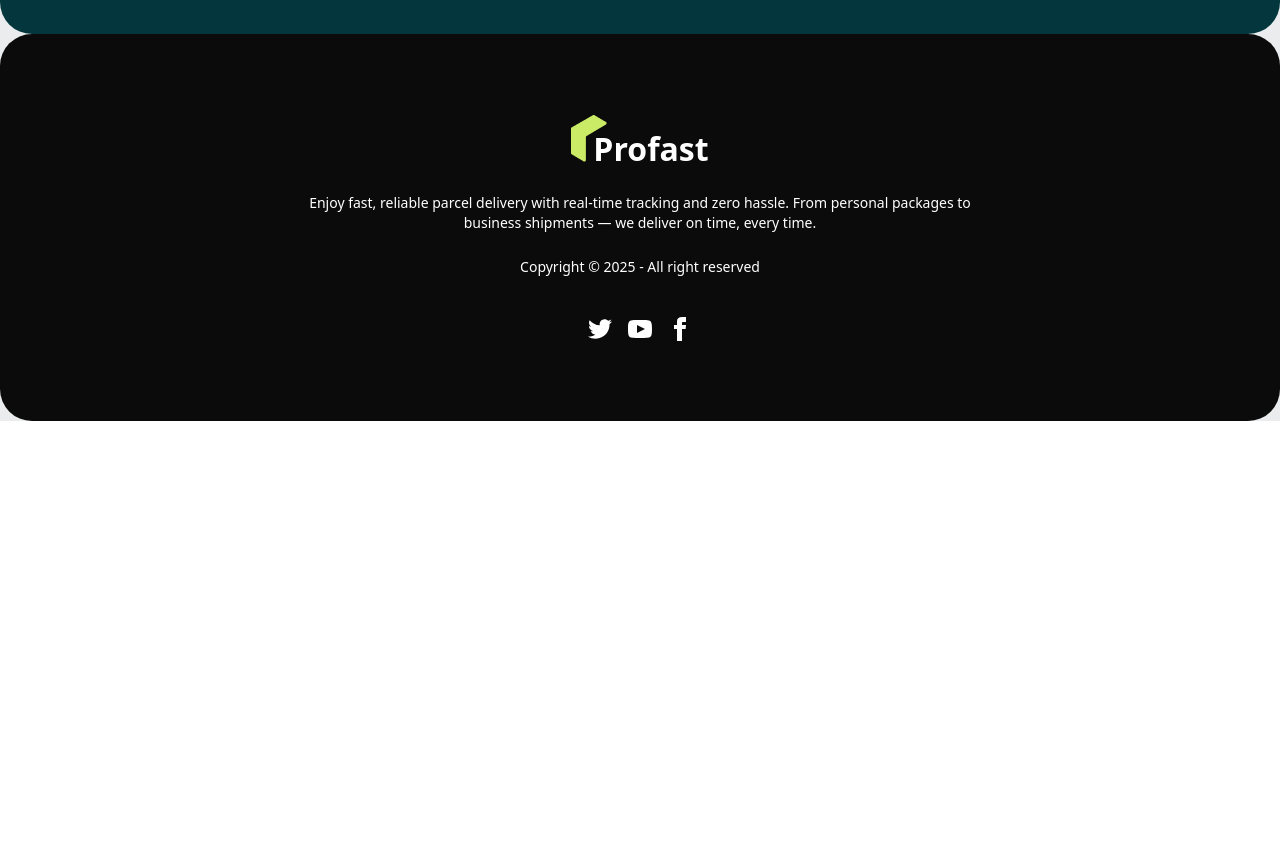
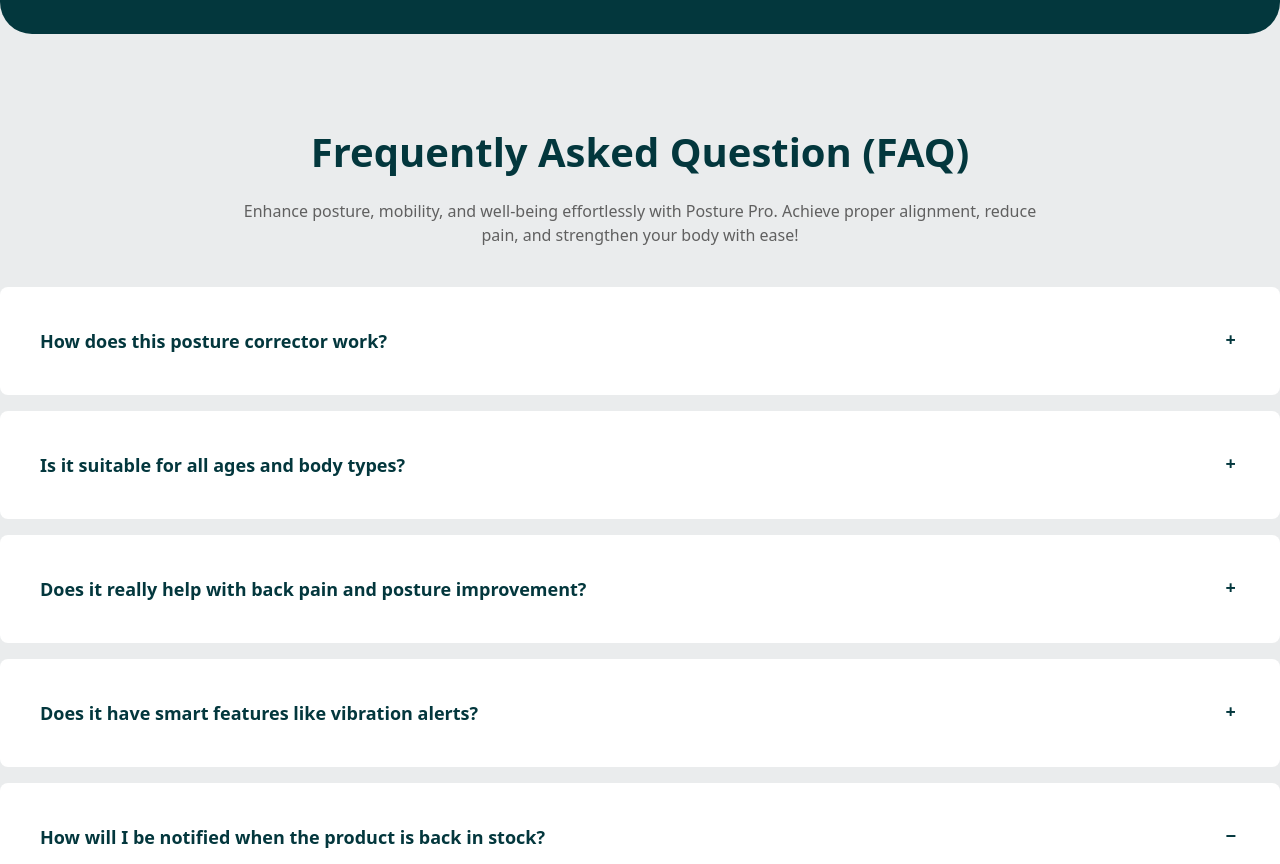
Before and after one commit to mahfuj024/Profast-client, a React (Vite) app: page / in a window 1280 px wide. Shown: the part 4097-4961 px from the top of the page. Before the commit the page ends 4518 px from the top, so only its background shows below. Built offline with nearby package versions, Linux system fonts and the light colour scheme.

Commit message:
add Frequently asked question section

```diff
--- /dev/null
+++ b/src/Pages/Home/AskedQuestion/AskedQuestion.jsx
@@ -0,0 +1,48 @@
+import React from 'react'
+
+function AskedQuestion() {
+    return (
+        <div className='max-w-[1282px] mx-auto mt-12 md:mt-16 lg:mt-24 p-3 lg:p-0'>
+            <h1 className='text-base-300 text-center text-2xl md:text-4xl lg:text-[40px] font-bold'>Frequently Asked Question (FAQ)</h1>
+            <p className='text-base-200 text-center mt-4 md:mt-6'>Enhance posture, mobility, and well-being effortlessly with Posture Pro. Achieve proper alignment, reduce <br /> pain, and strengthen your body with ease!</p>
+
+            <div className='mt-6 md:mt-10 space-y-4'>
+
+                <div className="collapse collapse-plus bg-white hover:bg-[#E6F2F3] p-2 md:p-4 lg:p-6">
+                    <input type="radio" name="my-accordion-3" defaultChecked />
+                    <div className="collapse-title font-semibold text-lg text-base-300">How does this posture corrector work?</div>
+                    <div className="collapse-content text-sm text-base-200">A posture corrector works by providing support and gentle alignment to your shoulders, back, and spine, encouraging you to maintain proper posture throughout the day. Here’s how it typically functions: A posture corrector works by providing support and gentle alignment to your shoulders.</div>
+                </div>
+
+                <div className="collapse collapse-plus bg-white hover:bg-[#E6F2F3] p-2 md:p-4 lg:p-6">
+                    <input type="radio" name="my-accordion-3" defaultChecked />
+                    <div className="collapse-title font-semibold text-lg text-base-300">Is it suitable for all ages and body types?</div>
+                    <div className="collapse-content text-sm text-base-200">Yes, it is generally suitable for all ages and body types, but the level of suitability depends on the individual’s needs and physical condition. People of different ages may have different requirements, so adjustments should be made to ensure comfort and safety. For younger individuals, it can be a tool for developing healthy habits.</div>
+                </div>
+
+                <div className="collapse collapse-plus bg-white hover:bg-[#E6F2F3] p-2 md:p-4 lg:p-6">
+                    <input type="radio" name="my-accordion-3" defaultChecked />
+                    <div className="collapse-title font-semibold text-lg text-base-300">Does it really help with back pain and posture improvement?</div>
+                    <div className="collapse-content text-sm text-base-200">Many products and practices are designed to support the natural curve of the spine, reduce strain, and encourage proper alignment. This can ease pressure on the lower back, shoulders, and neck, which are common sources of discomfort. Over time, it may train your body to sit or stand in a healthier position. However, results vary, and combining it with exercise and stretching brings better outcomes.</div>
+                </div>
+
+                 <div className="collapse collapse-plus bg-white hover:bg-[#E6F2F3] p-2 md:p-4 lg:p-6">
+                    <input type="radio" name="my-accordion-3" defaultChecked />
+                    <div className="collapse-title font-semibold text-lg text-base-300">Does it have smart features like vibration alerts?</div>
+                    <div className="collapse-content text-sm text-base-200">These alerts can be set at regular intervals, helping you develop a habit of sitting or standing properly throughout the day. Advanced versions may connect to mobile apps, track your posture over time, and provide personalized tips for improvement. While vibration alerts are subtle and non-intrusive, they effectively encourage consistent posture correction, making it easier to maintain spinal health and reduce back strain.</div>
+                </div>
+
+                <div className="collapse collapse-plus bg-white hover:bg-[#E6F2F3] p-2 md:p-4 lg:p-6">
+                    <input type="radio" name="my-accordion-3" defaultChecked />
+                    <div className="collapse-title font-semibold text-lg text-base-300">How will I be notified when the product is back in stock?</div>
+                    <div className="collapse-content text-sm text-base-200">When the product is back in stock, you will typically be notified through the method you selected during the waitlist or notification sign-up. Most online stores offer options like email alerts, SMS messages, or app notifications. Once the product becomes available, the system automatically sends a notification with details on how to purchase it. Some platforms may also provide a direct link to the product page, ensuring you can quickly place your order before it sells out again.</div>
+                </div>
+
+
+
+            </div>
+        </div>
+    )
+}
+
+export default AskedQuestion
--- a/src/Pages/Home/Home/Home.jsx
+++ b/src/Pages/Home/Home/Home.jsx
@@ -5,6 +5,7 @@
 import MarqueeBrandLogo from '../MarqueeBrandLogo/MarqueeBrandLogo'
 import WhyChooseUs from '../WhyChooseUs/WhyChooseUs'
 import Merchant from '../Merchant/Merchant'
+import AskedQuestion from '../AskedQuestion/AskedQuestion'
 
 function Home() {
   return (
@@ -15,6 +16,7 @@
       <MarqueeBrandLogo></MarqueeBrandLogo>
       <WhyChooseUs></WhyChooseUs>
       <Merchant></Merchant>
+      <AskedQuestion></AskedQuestion>
     </div>
   )
 }
--- a/src/Pages/Shared/Footer/Footer.jsx
+++ b/src/Pages/Shared/Footer/Footer.jsx
@@ -3,7 +3,7 @@
 
 function Footer() {
   return (
-    <footer className="footer footer-horizontal footer-center bg-[#0B0B0B] rounded-2xl p-4 lg:rounded-4xl text-white lg:py-20 lg:px-28 py-8 md:py-12">
+    <footer className="footer footer-horizontal footer-center bg-[#0B0B0B] mt-10 md:mt-16 lg:mt-20 rounded-2xl p-4 lg:rounded-4xl text-white lg:py-20 lg:px-28 py-8 md:py-12">
   <aside>
     <ProfastLogo></ProfastLogo>
     <p className='text-center mt-4'>Enjoy fast, reliable parcel delivery with real-time tracking and zero hassle. From personal packages to <br /> business shipments — we deliver on time, every time.</p>
```
